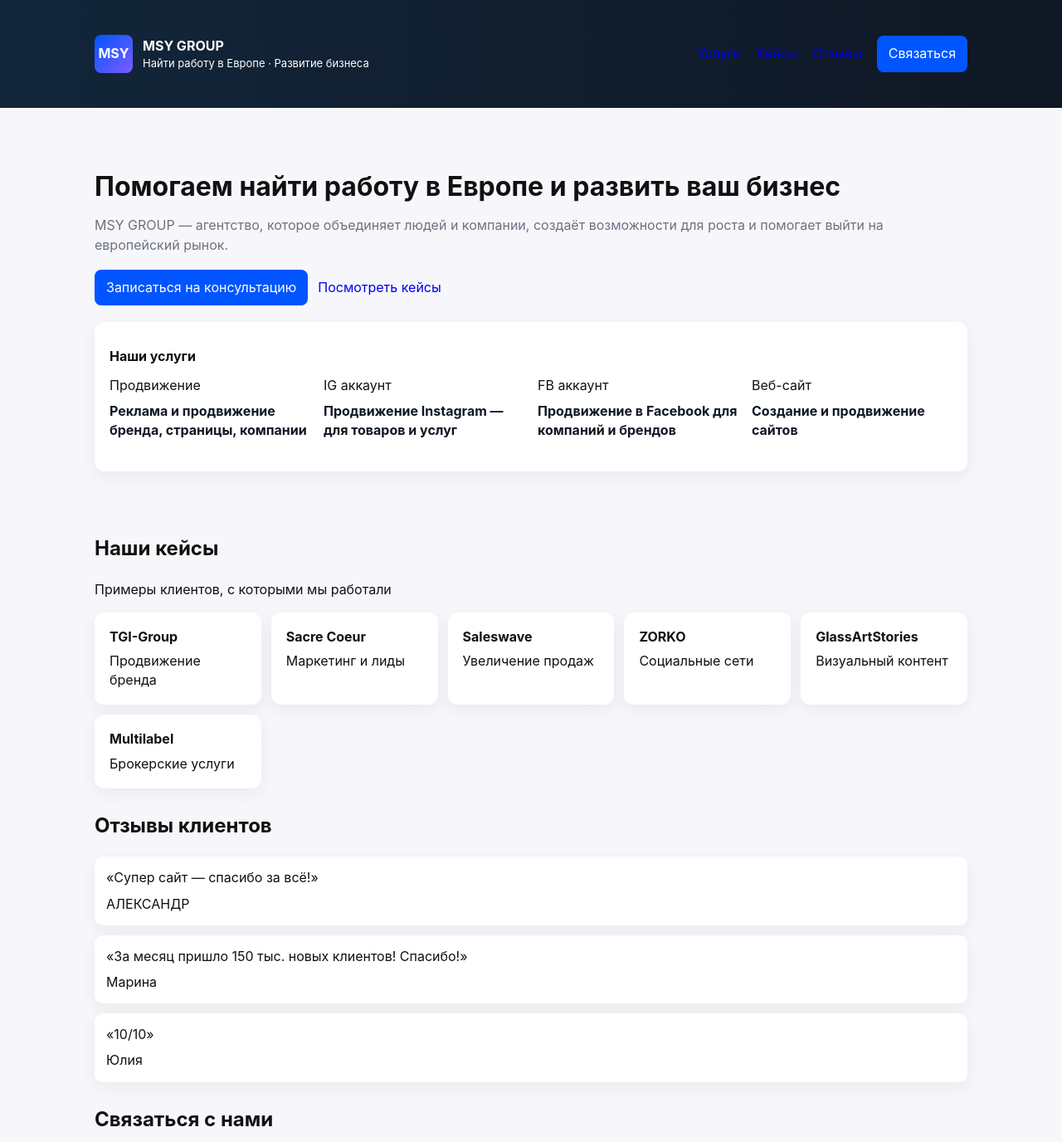
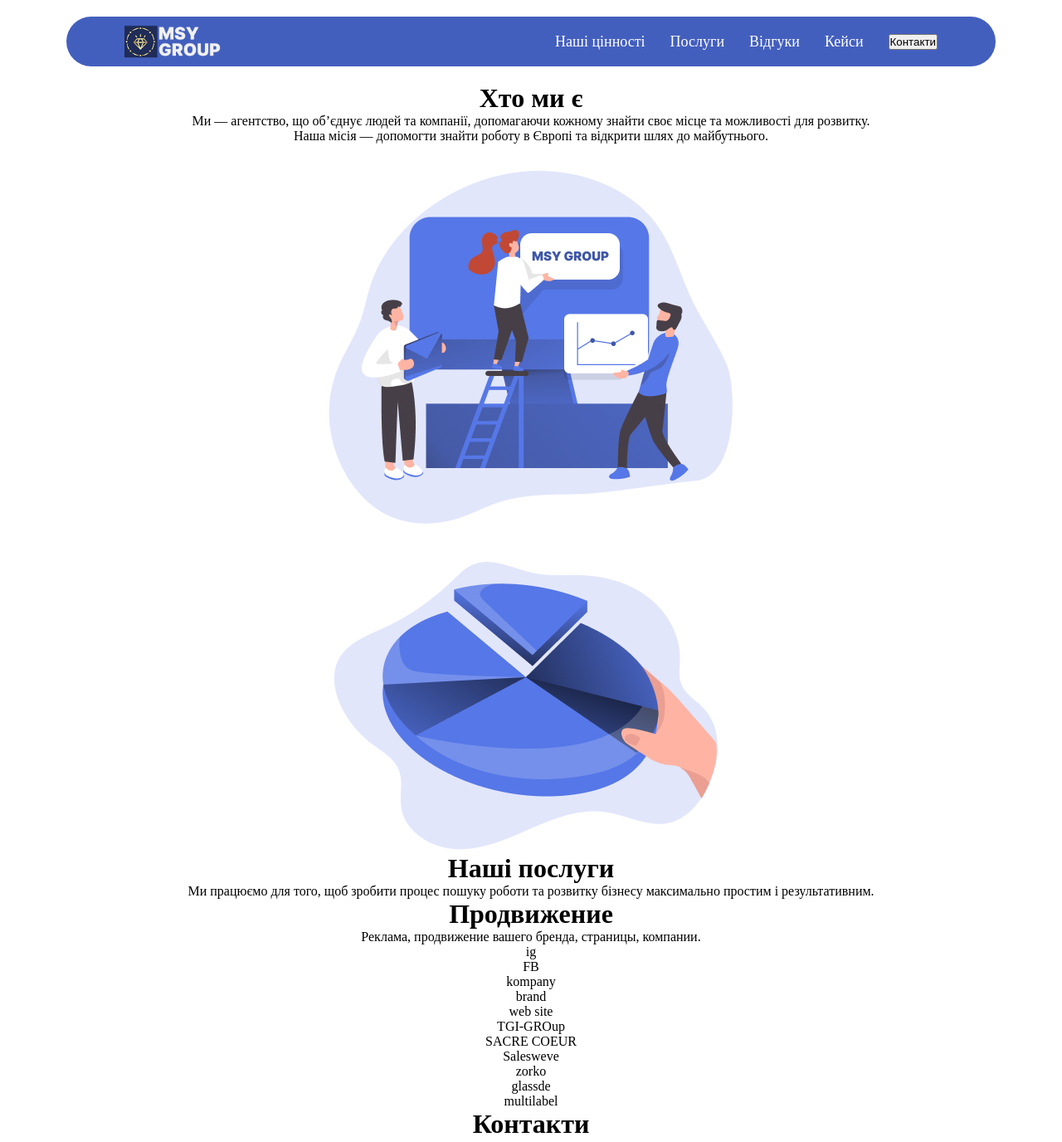
Before and after one commit to NoLimeC/gitrep, a plain HTML site: page Project1/index.html in a window 1280 px wide. Shown: the top 1376 px of the page at 83% size. Drawn offline with Linux system fonts and the light colour scheme.

Commit message:
site head

```diff
--- a/Project1/index.html
+++ b/Project1/index.html
@@ -1,101 +1,78 @@
-<!doctype html>
-<html lang="ru">
+<!DOCTYPE html>
+<html lang="en">
 <head>
-  <meta charset="utf-8">
-  <meta name="viewport" content="width=device-width,initial-scale=1">
-  <title>MSY GROUP — помощь в трудоустройстве и продвижении</title>
-  <meta name="description" content="MSY GROUP — агентство, которое помогает найти работу в Европе и развить бизнес. Продвижение, кейсы, отзывы.">
+  <meta charset="UTF-8">
+  <meta name="viewport" content="width=device-width, initial-scale=1.0">
   <link rel="stylesheet" href="style.css">
+  <title>MSY GROUP</title>
 </head>
 <body>
-  <header>
-    <div class="container" style="display:flex;align-items:center;">
-      <div class="brand">
-        <div class="logo">MSY</div>
-        <div>
-          <div style="font-weight:700">MSY GROUP</div>
-          <div class="muted" style="font-size:13px">Найти работу в Европе · Развитие бизнеса</div>
-        </div>
-      </div>
+  <div class="container-main">
+  <nav class="top">
+    <ul>
+      <img src="/Project1/Pictures/logoheader.png" alt="">
+      <li><a href="#">Наші цінності</a></li>
+      <li><a href="#">Послуги</a></li>
+      <li><a href="#">Відгуки</a></li>
+      <li><a href="#">Кейси</a></li>
+      <button>Контакти</button>
+    </ul>
 
-      <button class="mobile-toggle" aria-label="menu" onclick="toggleNav()" style="background:transparent;border:0;color:#fff;font-size:20px">☰</button>
+  </nav>
 
-      <nav>
-        <div class="nav-links">
-          <a href="#services" class="muted">Услуги</a>
-          <a href="#cases" class="muted">Кейсы</a>
-          <a href="#testimonials" class="muted">Отзывы</a>
-          <a href="#contact" class="btn">Связаться</a>
-        </div>
-      </nav>
+    <div class="container">
+      <h1>Хто ми є</h1>
+      <p>Ми — агентство, що об’єднує людей
+       та компанії, допомагаючи кожному
+       знайти своє місце та можливості
+        для розвитку.</p>
+        <p>
+          Наша місія — допомогти знайти
+          роботу в Європі та відкрити шлях
+           до майбутнього.
+        </p>
+        <img src="/Project1/Pictures/whoweare.png" alt="">
     </div>
-  </header>
+    <div class="container">
+      <img src="/Project1/Pictures/ourposlugy.png" alt="">
+      <h1>Наші послуги</h1>
+      <p>Ми працюємо для того, щоб
+        зробити процес пошуку роботи та
+         розвитку бізнесу максимально
+         простим і результативним.</p>
+    </div>
+    <div class="container-card">
+      <h1>Продвижение</h1>
+      <p>Реклама, продвижение вашего бренда, страницы, компании.</p>
+      <div class="cart">ig</div>
+      <div class="cart">FB</div>
+      <div class="cart">kompany</div>
+      <div class="cart">brand</div>
+      <div class="cart">web site</div>
+    </div>
+    <div class="rewiev">
 
-  <main class="container">
-    <section class="hero">
-      <div>
-        <h1>Помогаем найти работу в Европе и развить ваш бизнес</h1>
-        <p>MSY GROUP — агентство, которое объединяет людей и компании, создаёт возможности для роста и помогает выйти на европейский рынок.</p>
-        <div class="cta-row">
-          <a class="btn" href="#contact">Записаться на консультацию</a>
-          <a class="muted" style="align-self:center;text-decoration:none" href="#cases">Посмотреть кейсы</a>
-        </div>
-      </div>
+    </div>
+    <div class="folders">
+      <div class="kidfolder">TGI-GROup</div>
+      <div class="kidfolder">SACRE COEUR</div>
+      <div class="kidfolder">Salesweve</div>
+      <div class="kidfolder">zorko</div>
+      <div class="kidfolder">glassde</div>
+      <div class="kidfolder">multilabel</div>
+    </div>
+    <div class="contacts">
+      <h1>Контакти</h1>
+    </div>
 
-      <div class="card" style="min-height:180px;display:flex;flex-direction:column;justify-content:center;">
-        <strong>Наши услуги</strong>
-        <div class="services" style="margin-top:12px">
-          <div class="service">
-            <div class="muted">Продвижение</div>
-            <h4>Реклама и продвижение бренда, страницы, компании</h4>
-          </div>
-          <div class="service">
-            <div class="muted">IG аккаунт</div>
-            <h4>Продвижение Instagram — для товаров и услуг</h4>
-          </div>
-          <div class="service">
-            <div class="muted">FB аккаунт</div>
-            <h4>Продвижение в Facebook для компаний и брендов</h4>
-          </div>
-          <div class="service">
-            <div class="muted">Веб-сайт</div>
-            <h4>Создание и продвижение сайтов</h4>
-          </div>
-        </div>
-      </div>
-    </section>
 
-    <section id="cases" style="margin-top:28px">
-      <h2>Наши кейсы</h2>
-      <p class="muted">Примеры клиентов, с которыми мы работали</p>
-      <div class="cases" style="margin-top:12px">
-        <div class="card"> <strong>TGI-Group</strong><div class="muted" style="margin-top:6px">Продвижение бренда</div></div>
-        <div class="card"> <strong>Sacre Coeur</strong><div class="muted" style="margin-top:6px">Маркетинг и лиды</div></div>
-        <div class="card"> <strong>Saleswave</strong><div class="muted" style="margin-top:6px">Увеличение продаж</div></div>
-        <div class="card"> <strong>ZORKO</strong><div class="muted" style="margin-top:6px">Социальные сети</div></div>
-        <div class="card"> <strong>GlassArtStories</strong><div class="muted" style="margin-top:6px">Визуальный контент</div></div>
-        <div class="card"> <strong>Multilabel</strong><div class="muted" style="margin-top:6px">Брокерские услуги</div></div>
-      </div>
-    </section>
 
-    <section id="testimonials" style="margin-top:28px">
-      <h2>Отзывы клиентов</h2>
-      <div class="testimonials" style="margin-top:12px">
-        <div class="testimonial card">«Супер сайт — спасибо за всё!»<div class="muted" style="margin-top:8px">АЛЕКСАНДР</div></div>
-        <div class="testimonial card">«За месяц пришло 150 тыс. новых клиентов! Спасибо!»<div class="muted" style="margin-top:8px">Марина</div></div>
-        <div class="testimonial card">«10/10»<div class="muted" style="margin-top:8px">Юлия</div></div>
-      </div>
-    </section>
 
-    <section id="contact" style="margin-top:28px">
-      <h2>Связаться с нами</h2>
-      <div style="display:grid;grid-template-columns:1fr 320px;gap:18px;margin-top:12px">
-        <div class="card">
-          <p class="muted">Оставьте заявку — мы свяжемся и обсудим, как помочь вам найти работу в Европе или продвинуть бизнес.</p>
-          <form onsubmit="handleSubmit(event)">
-            <input type="text" name="name" placeholder="Ваше имя" required>
-            <input type="email" name="email" placeholder="Email" required>
-            <input type="text" name="company" placeholder="Компания / должность (опционально)">
-            <textarea name="message" rows="4" placeholder="Коротко о задаче" required></textarea>
-            <div style="display:flex;justify-content:flex-end">
-              <button type="submit" class="btn">Отправить</button>
+
+
+  </div>
+
+
+
+</body>
+</html>
--- a/Project1/style.css
+++ b/Project1/style.css
@@ -1,41 +1,44 @@
+*{
+  margin: 0;
+  padding: 0;
+  box-sizing: border-box;
+}
+.container-main{
+  text-align: center;
+  display: flex;
+  flex-direction: column;
+  align-items: center;
+}
+nav.top{
+  /* center the whole nav block on the page */
+  max-width: 1120px; /* keeps the nav a fixed maximum width */
+  width: 100%;
+  margin: 20px auto; /* centers the nav horizontally */
+  padding: 10px 70px;
+  background-color: #435FBE;
+  box-sizing: border-box;
+  border-radius: 50px;
+}
+nav.top img{
+  height: 40px;
+  margin-right: auto;
+}
 
-    /* Simple modern stylesheet — single-file */
-    :root{--accent:#0055ff;--muted:#6b7280;--bg:#f7f7fb;--card:#ffffff}
-    *{box-sizing:border-box}
-    body{margin:0;font-family:Inter, system-ui, -apple-system, 'Segoe UI', Roboto, 'Helvetica Neue', Arial;line-height:1.45;color:#111;background:var(--bg)}
-    .container{max-width:1100px;margin:0 auto;padding:24px}
+/* layout for the menu inside the nav */
+nav.top ul{
+  list-style: none;
+  display: flex;
+  justify-content: center;
+  gap: 30px;
+  align-items: center;
+}
+a{
+  text-decoration: none;
+  color: white;
+  font-size: 18px;
+  font-weight: 500;
 
-    header{background:linear-gradient(90deg,#12263a, #0f1724);color:#fff;padding:18px 0}
-    .brand{display:flex;gap:12px;align-items:center}
-    .brand .logo{width:46px;height:46px;border-radius:8px;background:linear-gradient(135deg,var(--accent),#7c5cff);display:flex;align-items:center;justify-content:center;font-weight:700;color:white}
-    nav{margin-left:auto}
-    .nav-links{display:flex;gap:18px;align-items:center}
-    a.btn{background:var(--accent);color:#fff;padding:10px 14px;border-radius:8px;text-decoration:none}
-
-    .hero{display:grid;grid-template-columns:1fr;gap:20px;align-items:center;padding:48px 0}
-    .hero h1{font-size:32px;margin:0}
-    .hero p{color:var(--muted);margin:12px 0 18px}
-    .cta-row{display:flex;gap:12px}
-
-    .card{background:var(--card);border-radius:12px;padding:18px;box-shadow:0 6px 20px rgba(16,24,40,0.06)}
-
-    .services{display:grid;grid-template-columns:repeat(auto-fit,minmax(220px,1fr));gap:16px;margin-top:20px}
-    .service h4{margin:8px 0;color:#0f1724}
-    .cases{display:grid;grid-template-columns:repeat(auto-fit,minmax(200px,1fr));gap:12px;margin-top:12px}
-
-    .testimonials{display:flex;flex-direction:column;gap:12px}
-    .testimonial{padding:14px;border-radius:10px;background:#fff}
-
-    footer{padding:24px 0;color:var(--muted)}
-
-    /* responsive nav */
-    .mobile-toggle{display:none}
-    @media (max-width:800px){
-      .hero{grid-template-columns:1fr}
-      nav{display:none}
-      .mobile-toggle{display:block;margin-left:auto}
-    }
-
-    /* simple form */
-    form{display:grid;gap:8px}
-    input,textarea,select{padding:10px;border-radius:8px;border:1px solid #e6e9ef; }
+/* small visual tweak for the nav button so it doesn't wrap awkwardly */
+nav.top button{
+  margin-left: 20px;
+}
```
Also changed, not shown: Project1/Pictures/logoheader.png (added), Project1/Pictures/ourposlugy.png (added), Project1/Pictures/whoweare.png (added).
